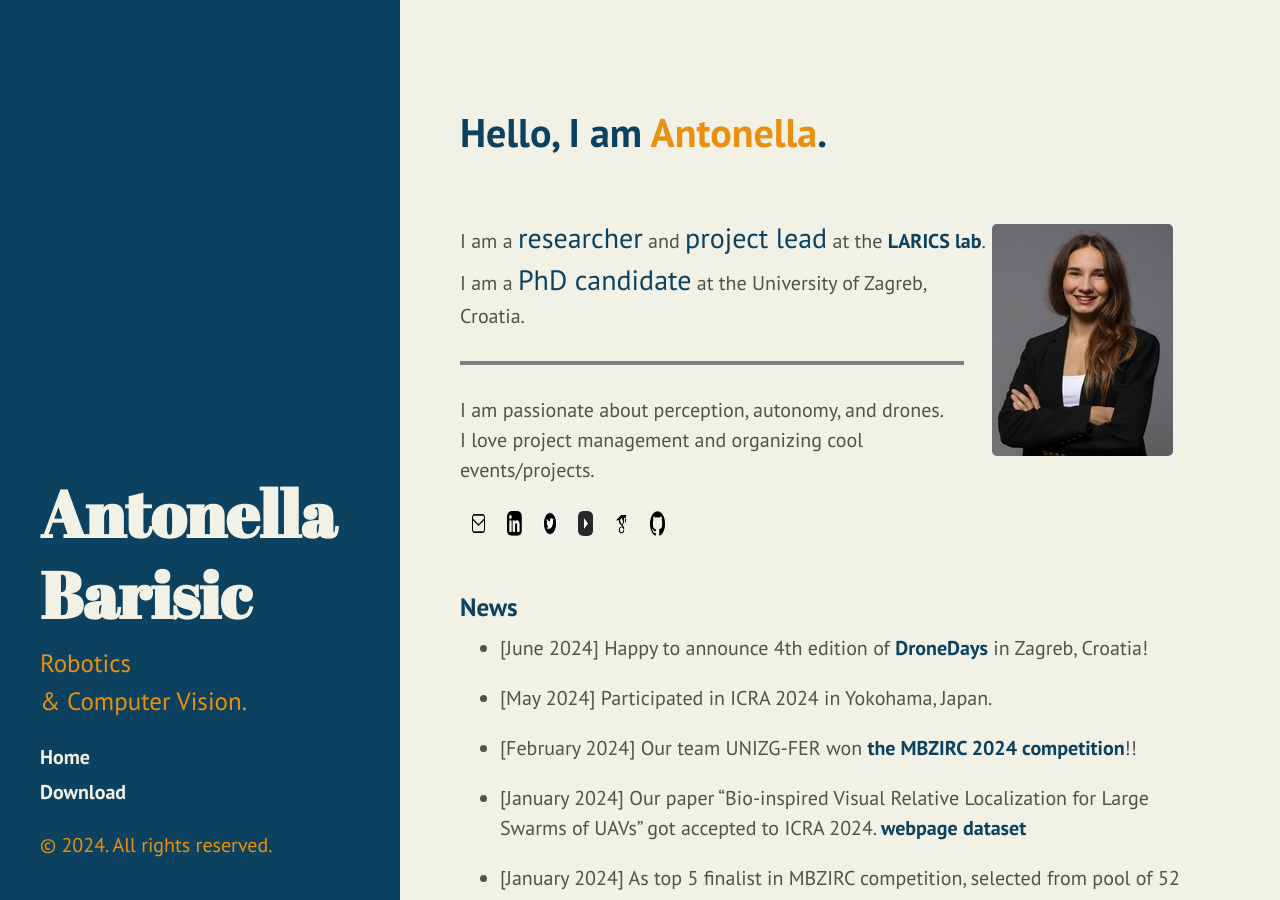
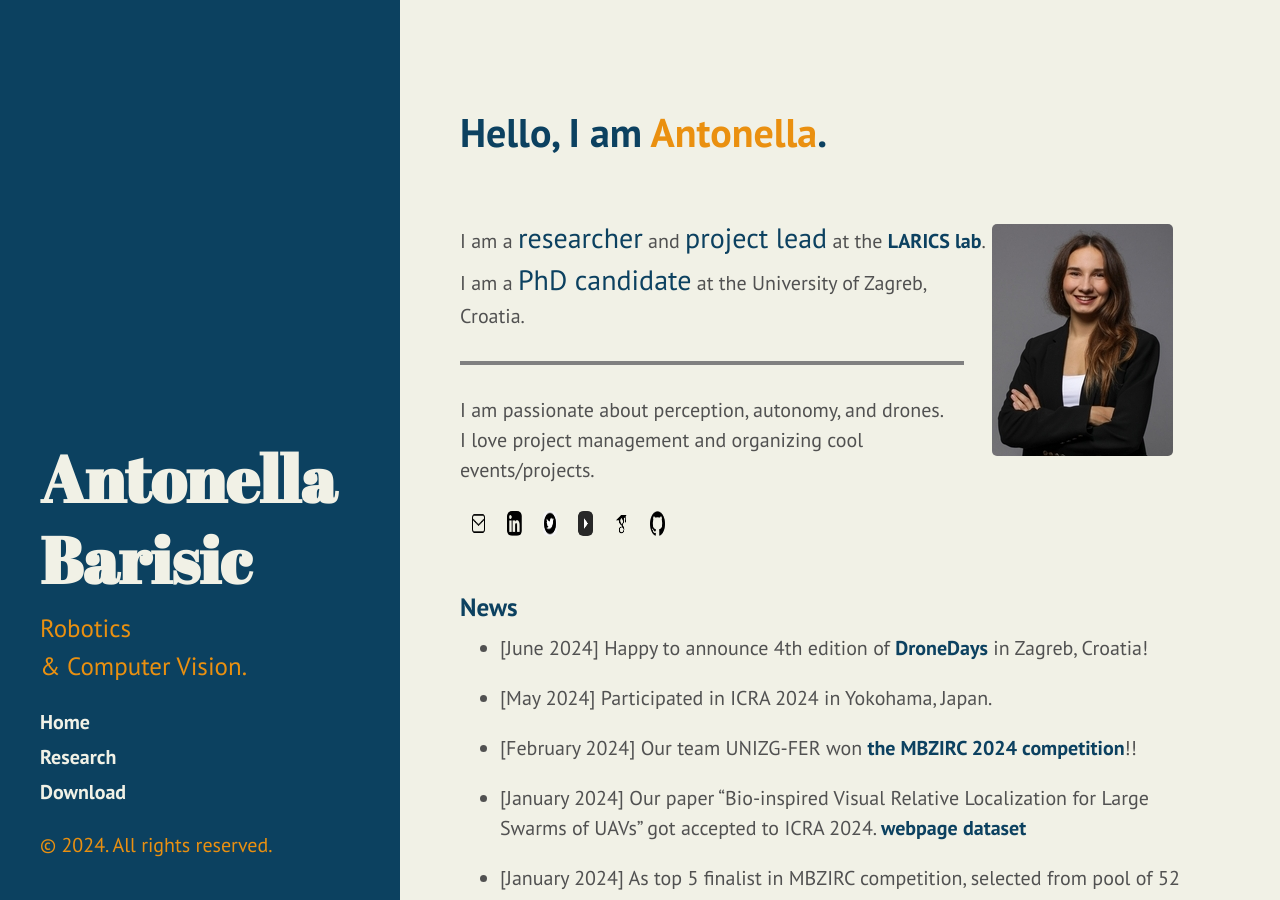
Before and after one commit to antonellabarisic/antonellabarisic.github.io, a Jekyll site: the page built from index.md, in a window 1280 px wide and 900 px high. Built offline with Jekyll 4.4.1, drawn with Linux system fonts in a browser that asks for light colours.

Commit message:
add research section

```diff
--- a/_includes/sidebar.html
+++ b/_includes/sidebar.html
@@ -11,6 +11,7 @@
 
     <nav class="sidebar-nav">
       <a class="sidebar-nav-item{% if page.url == site.baseurl %} active{% endif %}" href="{{ site.baseurl }}">Home</a>
+      <a class="sidebar-nav-item{% if page.url == '/research/' %} active{% endif %}" href="{{ site.baseurl }}/research/">Research</a>
 
       {% comment %}
         The code below dynamically generates a sidebar nav of pages with
```
